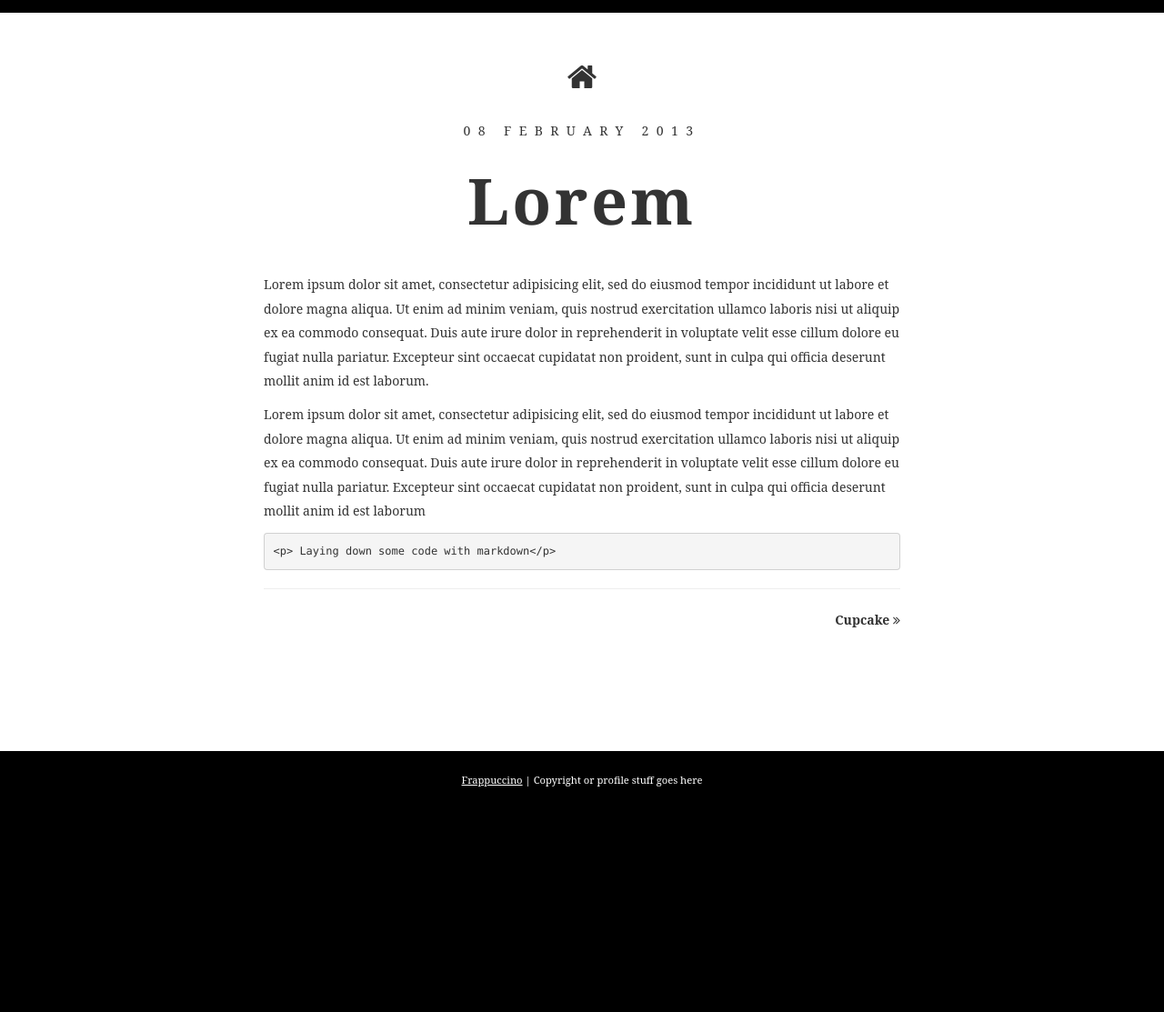
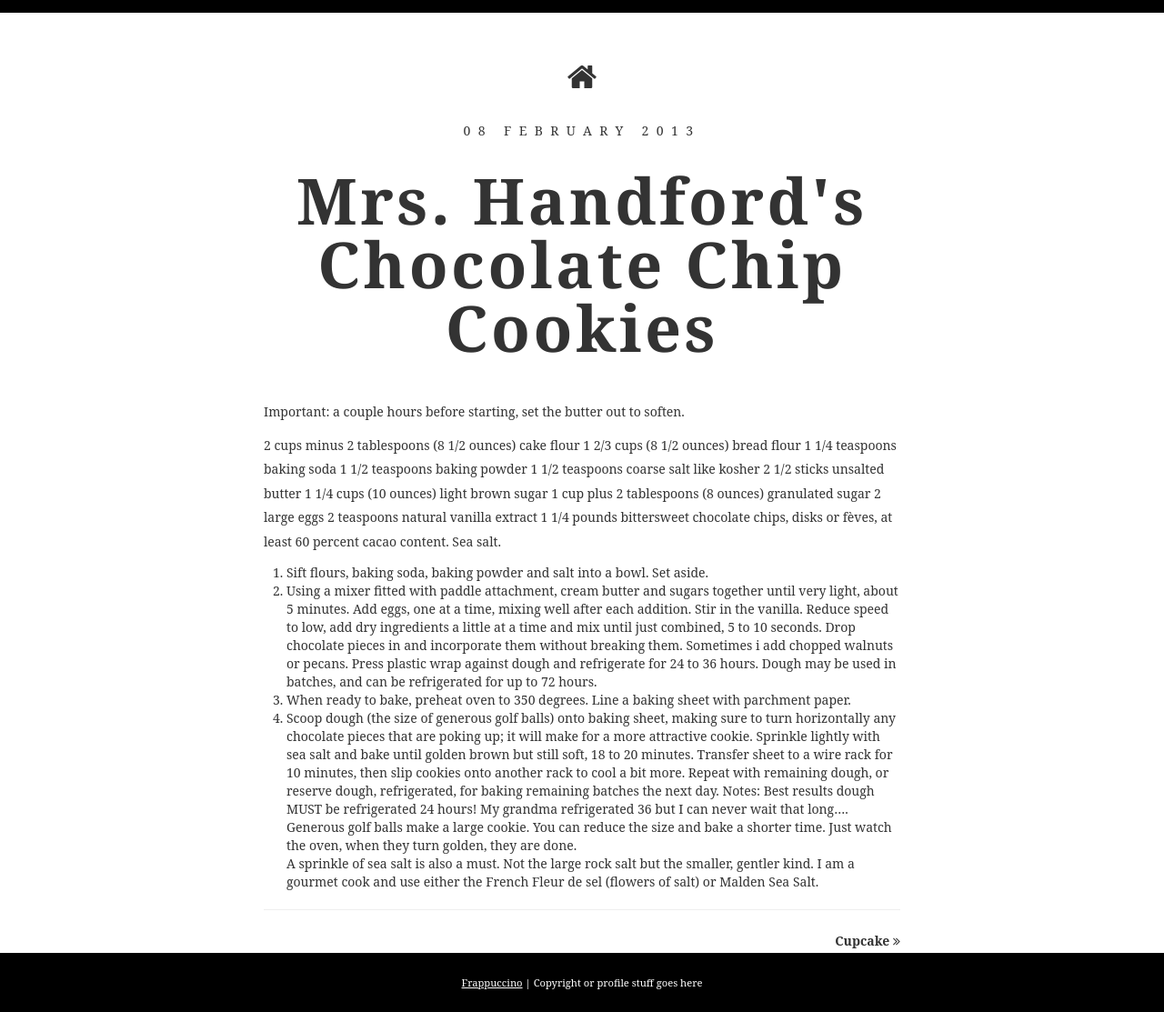
Before and after one commit to eastandwestwind/notes, a Jekyll site: the page built from _posts/2013-02-08-firstpost.md, in a window 1280 px wide. Shown: the whole page at 91% size. Built offline with Jekyll 4.4.1, drawn with Linux system fonts in a browser that asks for light colours; some web fonts are replaced; before the commit the page ends 900 px from its top, so only the background shows below that.

Commit message:
chocolate chip cookies

```diff
--- a/_posts/2013-02-08-firstpost.md
+++ b/_posts/2013-02-08-firstpost.md
@@ -1,10 +1,27 @@
 ---
 layout: post_page
-title: Lorem
+title: Mrs. Handford's Chocolate Chip Cookies
 ---
 
-Lorem ipsum dolor sit amet, consectetur adipisicing elit, sed do eiusmod tempor incididunt ut labore et dolore magna aliqua. Ut enim ad minim veniam, quis nostrud exercitation ullamco laboris nisi ut aliquip ex ea commodo consequat. Duis aute irure dolor in reprehenderit in voluptate velit esse cillum dolore eu fugiat nulla pariatur. Excepteur sint occaecat cupidatat non proident, sunt in culpa qui officia deserunt mollit anim id est laborum.
+Important: a couple hours before starting, set the butter out to soften.
 
-Lorem ipsum dolor sit amet, consectetur adipisicing elit, sed do eiusmod tempor incididunt ut labore et dolore magna aliqua. Ut enim ad minim veniam, quis nostrud exercitation ullamco laboris nisi ut aliquip ex ea commodo consequat. Duis aute irure dolor in reprehenderit in voluptate velit esse cillum dolore eu fugiat nulla pariatur. Excepteur sint occaecat cupidatat non proident, sunt in culpa qui officia deserunt mollit anim id est laborum
+2 cups minus 2 tablespoons (8 1/2 ounces) cake flour
+1 2/3 cups (8 1/2 ounces) bread flour
+1 1/4 teaspoons baking soda
+1 1/2 teaspoons baking powder
+1 1/2 teaspoons coarse salt like kosher
+2 1/2 sticks unsalted butter
+1 1/4 cups (10 ounces) light brown sugar
+1 cup plus 2 tablespoons (8 ounces) granulated sugar
+2 large eggs
+2 teaspoons natural vanilla extract
+1 1/4 pounds bittersweet chocolate chips, disks or fèves, at least 60 percent cacao content.
+Sea salt.
 
-	<p> Laying down some code with markdown</p>
+1. Sift flours, baking soda, baking powder and salt into a bowl. Set aside.
+2. Using a mixer fitted with paddle attachment, cream butter and sugars together until very light, about 5 minutes. Add eggs, one at a time, mixing well after each addition. Stir in the vanilla. Reduce speed to low, add dry ingredients a little at a time and mix until just combined, 5 to 10 seconds. Drop chocolate pieces in and incorporate them without breaking them. Sometimes i add chopped walnuts or pecans.  Press plastic wrap against dough and refrigerate for 24 to 36 hours. Dough may be used in batches, and can be refrigerated for up to 72 hours.
+3. When ready to bake, preheat oven to 350 degrees. Line a baking sheet with parchment paper.
+4. Scoop dough (the size of generous golf balls) onto baking sheet, making sure to turn horizontally any chocolate pieces that are poking up; it will make for a more attractive cookie. Sprinkle lightly with sea salt and bake until golden brown but still soft, 18 to 20 minutes. Transfer sheet to a wire rack for 10 minutes, then slip cookies onto another rack to cool a bit more. Repeat with remaining dough, or reserve dough, refrigerated, for baking remaining batches the next day.
+Notes:   Best results dough MUST be refrigerated 24 hours!  My grandma refrigerated 36 but I can never wait that long....
+Generous golf balls make a large cookie.  You can reduce the size and bake a shorter time.  Just watch the oven, when they turn golden, they are done.
+A sprinkle of sea salt is also a must.   Not the large rock salt but the smaller, gentler kind.  I am a gourmet cook and use either the French Fleur de sel (flowers of salt) or Malden Sea Salt.
```
Also changed, not shown: 2 other files.
